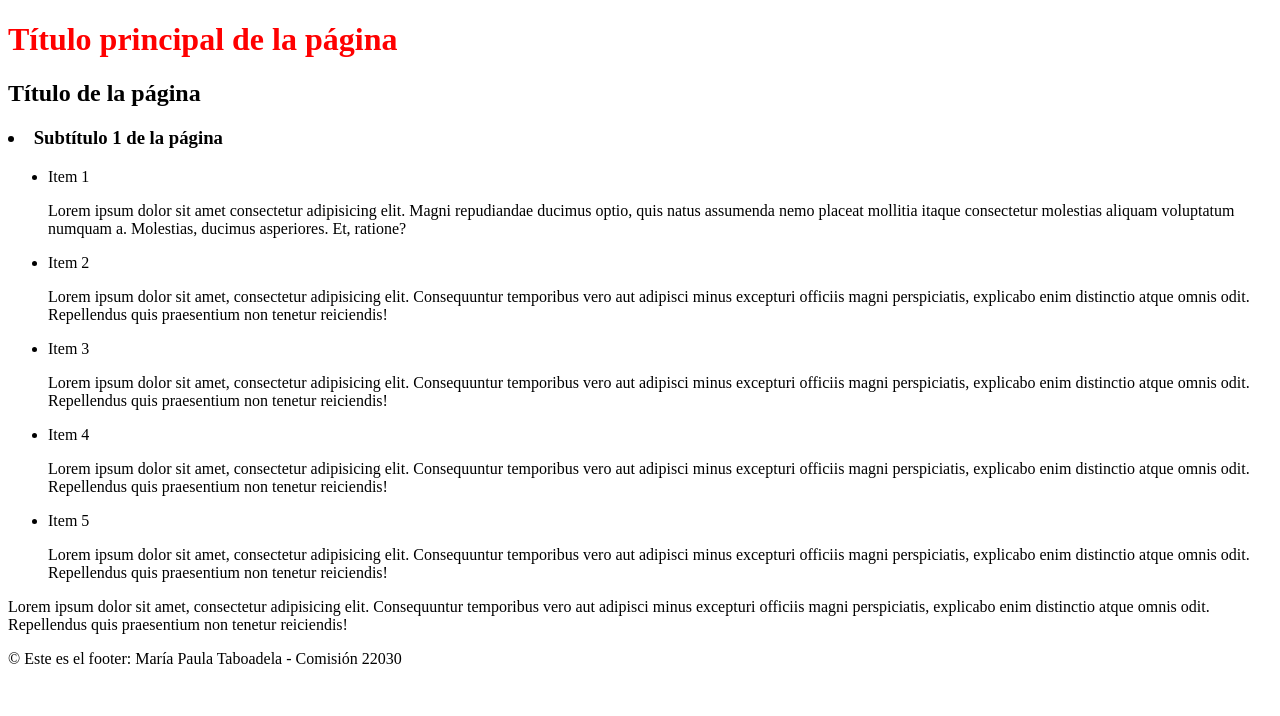
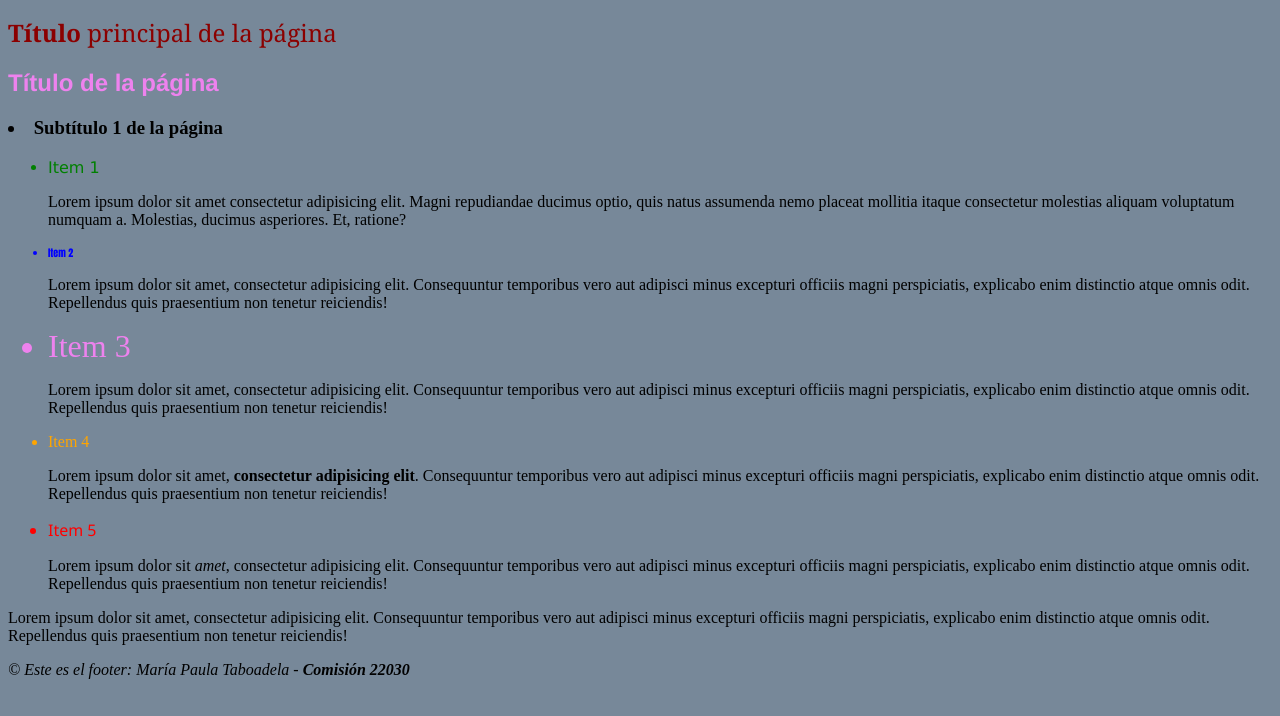
Before and after one commit to M-P55/Java-2022, a plain HTML site: page practica css/prueba_css.html in a window 1280 px wide. Drawn offline with Linux system fonts and the light colour scheme.

Commit message:
Cambios para prueba_css

```diff
--- a/practica css/css para archivo_prueba_css.css
+++ b/practica css/css para archivo_prueba_css.css
@@ -1,3 +1,36 @@
+body{
+    background-color: lightslategrey
+}
 h1{
-    color: red;
+    font-size: x-large;
+    font-weight: 400;
+    font-family: Georgia;
+    color:darkred
 }
+h2{
+    color: violet;
+    font-family: 'Franklin Gothic Medium';
+}
+
+#verde{
+    color: green;
+    font-family:'Verdana';
+}
+
+#azul{
+    color:blue;
+    font-family: 'Impact';
+    font-size: x-small;
+}
+
+#violeta{
+    color: violet;
+    font-size: xx-large;
+}
+#naranja{
+    color: orange;
+}
+#rojo{
+    color:red;
+    font-family: 'Segoe UI';
+}
--- a/practica css/prueba_css.html
+++ b/practica css/prueba_css.html
@@ -10,11 +10,10 @@
 </head>
 <body>
     <header>
-        <h1>Título principal de la página</h1>
+        <h1><strong>Título</strong> principal de la página</h1>
     </header>
     <main>
         <h2>Título de la página</h2>
-
         <h3>
             <li>Subtítulo 1 de la página</li>
         </h3>
@@ -23,17 +22,17 @@
                         <p>Lorem ipsum dolor sit amet consectetur adipisicing elit. Magni repudiandae ducimus optio, quis natus assumenda nemo placeat mollitia itaque consectetur molestias aliquam voluptatum numquam a. Molestias, ducimus asperiores. Et, ratione?</p>
                     <li id="azul">Item 2</li>
                         <p>Lorem ipsum dolor sit amet, consectetur adipisicing elit. Consequuntur temporibus vero aut adipisci minus excepturi officiis magni perspiciatis, explicabo enim distinctio atque omnis odit. Repellendus quis praesentium non tenetur reiciendis!</p>
-                    <li>Item 3</li>
+                    <li id="violeta">Item 3</li>
                         <p>Lorem ipsum dolor sit amet, consectetur adipisicing elit. Consequuntur temporibus vero aut adipisci minus excepturi officiis magni perspiciatis, explicabo enim distinctio atque omnis odit. Repellendus quis praesentium non tenetur reiciendis!</p>
-                    <li>Item 4</li>
-                        <p>Lorem ipsum dolor sit amet, consectetur adipisicing elit. Consequuntur temporibus vero aut adipisci minus excepturi officiis magni perspiciatis, explicabo enim distinctio atque omnis odit. Repellendus quis praesentium non tenetur reiciendis!</p>
-                    <li>Item 5</li>
-                        <p>Lorem ipsum dolor sit amet, consectetur adipisicing elit. Consequuntur temporibus vero aut adipisci minus excepturi officiis magni perspiciatis, explicabo enim distinctio atque omnis odit. Repellendus quis praesentium non tenetur reiciendis!</p>
+                    <li id="naranja">Item 4</li>
+                        <p>Lorem ipsum dolor sit amet, <strong>consectetur adipisicing elit</strong>. Consequuntur temporibus vero aut adipisci minus excepturi officiis magni perspiciatis, explicabo enim distinctio atque omnis odit. Repellendus quis praesentium non tenetur reiciendis!</p>
+                    <li id="rojo">Item 5</li>
+                        <p>Lorem ipsum dolor sit <i>amet</i>, consectetur adipisicing elit. Consequuntur temporibus vero aut adipisci minus excepturi officiis magni perspiciatis, explicabo enim distinctio atque omnis odit. Repellendus quis praesentium non tenetur reiciendis!</p>
                 </ul>
 
         <p>Lorem ipsum dolor sit amet, consectetur adipisicing elit. Consequuntur temporibus vero aut adipisci minus excepturi officiis magni perspiciatis, explicabo enim distinctio atque omnis odit. Repellendus quis praesentium non tenetur reiciendis!</p>
     </main>
 
-    <footer>&copy; Este es el footer: María Paula Taboadela - Comisión 22030</footer>
+    <footer> <i>&copy; Este es el footer: María Paula Taboadela - <strong>Comisión 22030</strong></i></footer>
 </body>
 </html>
```
